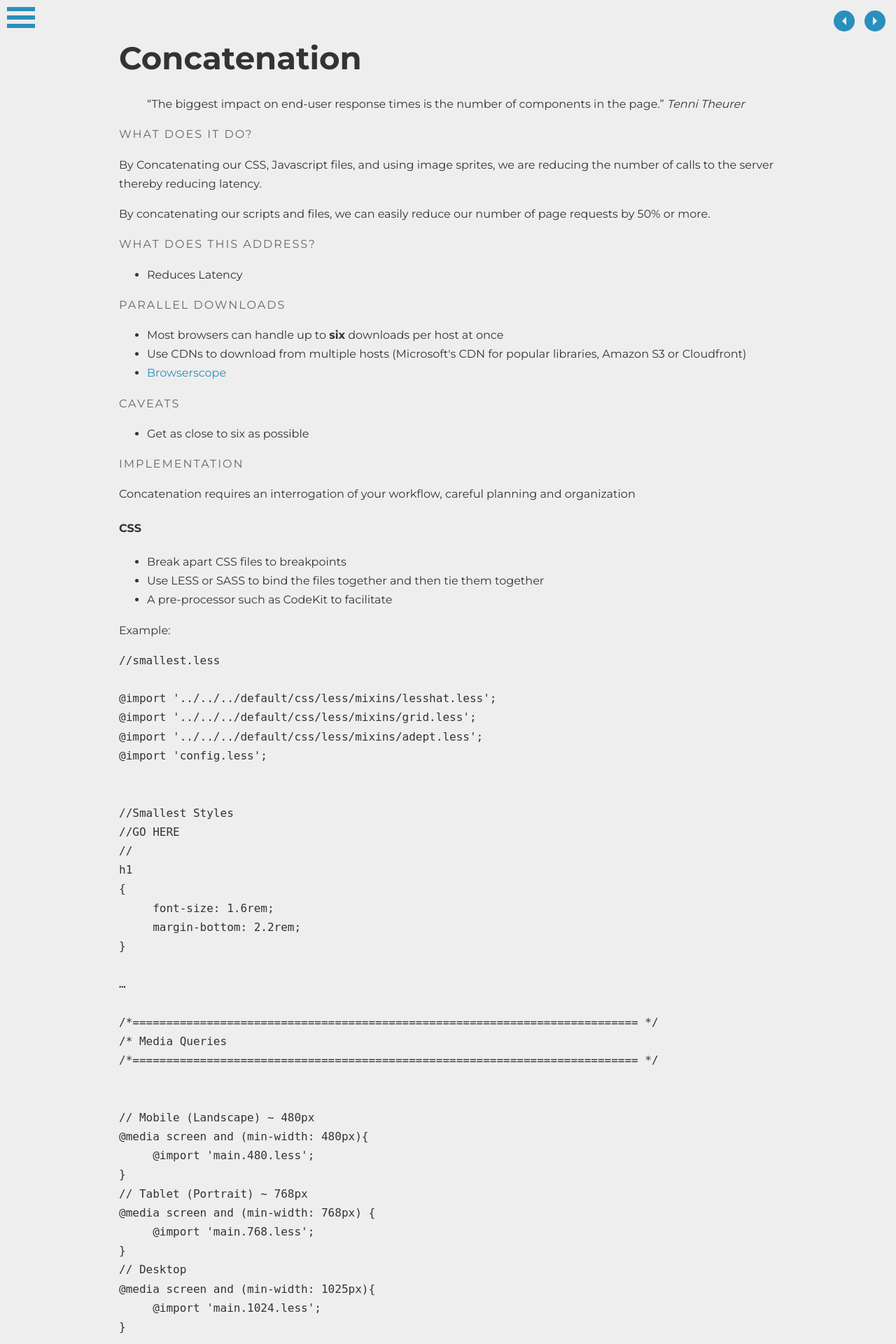
After one commit to philbirnie/mtn2molehill, a PHP site: page /m3/techniques/concatenation.php in a window 1280 px wide. The commit adds this page. Shown: the top 1920 px of the page at 70% size. Run offline with PHP 8.4, Linux system fonts and the light colour scheme.

Commit message:
Added concatenation.

```diff
--- a/inc/nav.php
+++ b/inc/nav.php
@@ -33,7 +33,7 @@
 					<h2 class="icon icon-display">Optimization Techniques</h2>
 					<ul>
 						<li><a href="<?php echo $root; ?>/techniques/caching">Caching</a></li>
-						<li><a href="<?php echo $root; ?>/techniques/deflate">Mod_Deflate or Mod_Gzip</a></li>
+						<li><a href="<?php echo $root; ?>/techniques/mod_deflate">Mod_Deflate or Mod_Gzip</a></li>
 						<li><a href="<?php echo $root; ?>/techniques/concatenation">Concatenation &amp; Inlining</a></li>
 						<li><a href="<?php echo $root; ?>/techniques/reordering">Re-ordering Assets</a></li>
 						<li><a href="<?php echo $root; ?>/techniques/lazy-load-1">Lazy Load Part 1: Media Queries &amp; Image Loading</a></li>
--- /dev/null
+++ b/techniques/concatenation.php
@@ -0,0 +1,115 @@
+<?php
+	$pageClass = "concatenation";
+	$nextURL = "techniques/reordering";
+	$prevURL = "solution/mod_deflate";
+	include('../inc/header.php');
+?>
+	<h1>Concatenation</h1>
+
+	<blockquote>
+		&#8220;The biggest impact on end-user response times is the number of components in the page.&#8221;
+		<cite>Tenni Theurer</cite>
+	</blockquote>
+
+	<h2>What does it do?</h2>
+	<p>By Concatenating our CSS, Javascript files, and using image sprites, we are reducing the number of calls to the server thereby reducing latency.</p>
+
+	<p>By concatenating our scripts and files, we can easily reduce our number of page requests by 50% or more.</p>
+
+	<h2>What does this address?</h2>
+	<ul>
+		<li>Reduces Latency</li>
+	</ul>
+
+	<h2>Parallel Downloads</h2>
+	<ul>
+		<li>Most browsers can handle up to <strong>six</strong> downloads per host at once</li>
+		<li>Use CDNs to download from multiple hosts (Microsoft's CDN for popular libraries, Amazon S3 or Cloudfront)</li>
+		<li><a href="http://www.browserscope.org/?category=network" title="Home -
+Browserscope">Browserscope</a></li>
+	</ul>
+
+	<h2>Caveats</h2>
+	<ul>
+		<li>Get as close to six as possible</li>
+	</ul>
+
+	<h2>Implementation</h2>
+
+	<p>Concatenation requires an interrogation of your workflow, careful planning and organization</p>
+
+	<h4>CSS</h4>
+
+	<ul>
+		<li>Break apart CSS files to breakpoints</li>
+		<li>Use LESS or SASS to bind the files together and then tie them together</li>
+		<li>A pre-processor such as CodeKit to facilitate</li>
+	</ul>
+
+	<p>Example:</p>
+	<pre>
+//smallest.less
+
+@import '../../../default/css/less/mixins/lesshat.less';
+@import '../../../default/css/less/mixins/grid.less';
+@import '../../../default/css/less/mixins/adept.less';
+@import 'config.less';
+
+
+//Smallest Styles
+//GO HERE
+//
+h1
+{
+     font-size: 1.6rem;
+     margin-bottom: 2.2rem;
+}
+
+&#8230;
+
+/*=========================================================================== */
+/* Media Queries
+/*=========================================================================== */
+
+
+// Mobile (Landscape) ~ 480px
+@media screen and (min-width: 480px){
+     @import 'main.480.less';
+}
+// Tablet (Portrait) ~ 768px
+@media screen and (min-width: 768px) {
+     @import 'main.768.less';
+}
+// Desktop
+@media screen and (min-width: 1025px){
+     @import 'main.1024.less';
+}
+
+</pre>
+
+	<h4>Sprites <small>(concatenating images)</small></h4>
+	<p>Use background positioning to display different images from one file instead of loading multiple images (latency nightmare!)
+
+	<p><strong>Example:</strong> <a href="http://s.c.lnkd.licdn.com/scds/common/u/img/sprite/sprite_global_v8.png" title="LinkedIn Sprite">LinkedIn</a></p>
+
+	<h4>Javascript</h4>
+
+	<ul>
+		<li>Like with CSS, combine multiple Javascript files into one file</li>
+		<li><strong>No one right way</strong></li>
+		<li><strong>Idea:</strong>
+			<ul>
+				<li>Keep all core files used on most or all pages in one folder, then concatenate these</li>
+				<li>Load scripts for sections or related pages together.</li>
+			</ul>
+		</li>
+	</ul>
+
+	<h2>Inlining Javascript</h2>
+	<p>For small scripts that are only used on a single page or a couple of pages, these should be inlined into the page itself.  You can even do this with CSS.  To keep things manageable between two pages, you could use php <code>require</code> or <code>include</code> statements.</p>
+
+	<p><a href="http://stackoverflow.com/questions/138884/when-should-i-use-inline-vs-external-javascript">An old rule broken!</a></p>
+
+	<h2>Testing</h2>
+	<p>Use HAR file/Waterfall chart to compare number of requests.</p>
+<?php include('../inc/footer.php'); ?>
```
Also changed, not shown: techniques/mod_deflate.php (added, +44 -0 lines).
